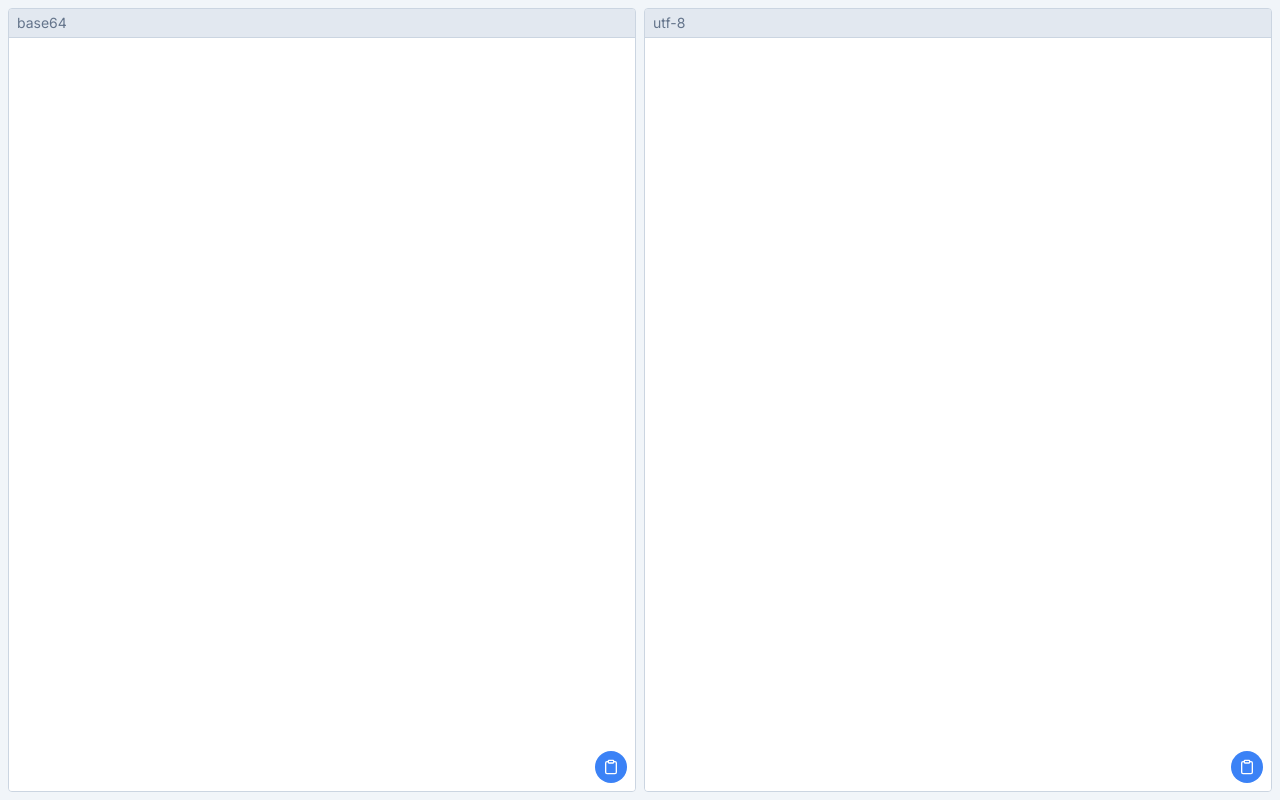
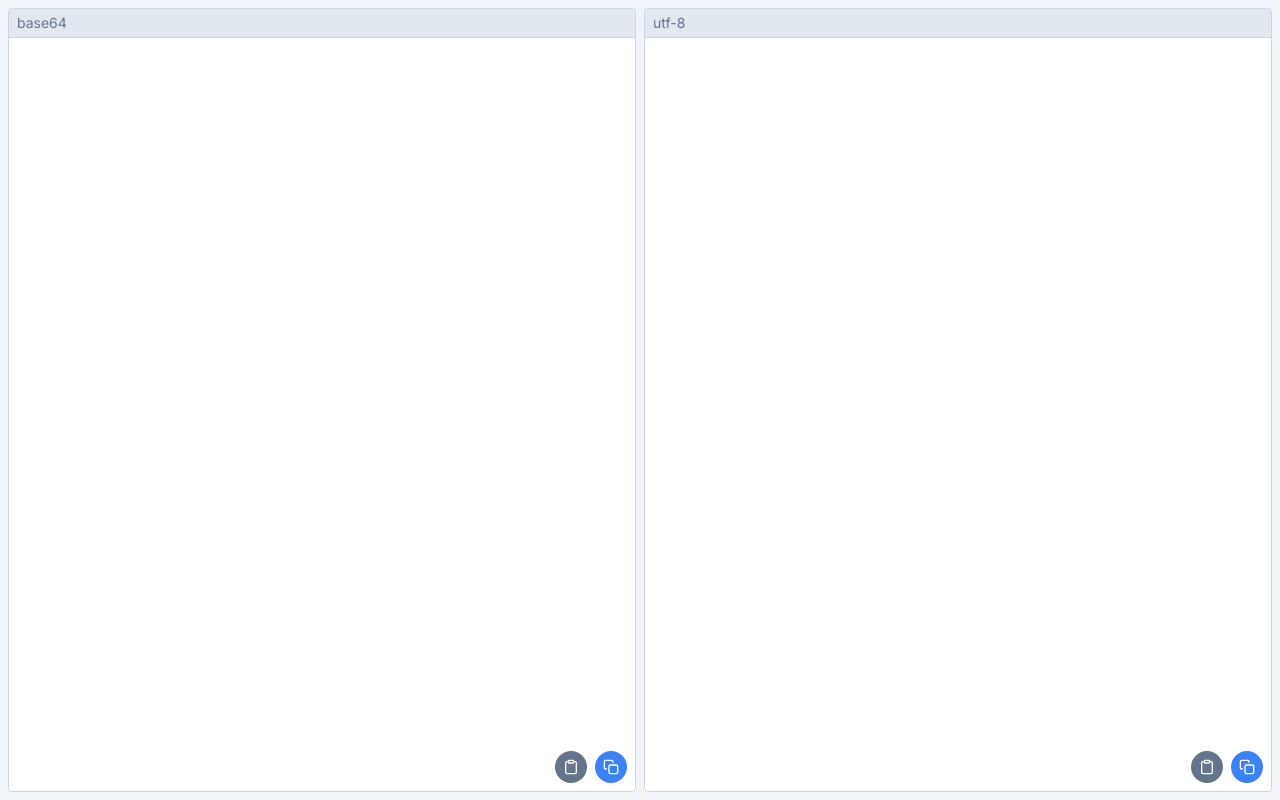
Before and after one commit to mamunonweb/base64, a website built with Vite: page index.html in a window 1280 px wide. Built offline with nearby package versions, Linux system fonts and the light colour scheme.

Commit message:
Add text paste

```diff
--- a/index.html
+++ b/index.html
@@ -56,19 +56,18 @@
           spellcheck="false"
           class="flex-grow p-2 pb-12 resize-none focus:outline-none"
         ></textarea>
+        <div class="absolute bottom-2 right-2 flex space-x-2">
           <button
-          id="base64Copy"
-          title="Copy base64"
+            id="base64Past"
+            title="Past base64"
             class="
-            absolute
-            bottom-2
-            right-2
-            bg-primary-500
+              bg-gray-500
               text-white
               p-2
               rounded-full
+              transition
               focus:outline-none
-            active:bg-primary-400
+              active:bg-gray-400
             "
           >
             <svg
@@ -88,6 +87,35 @@
               <rect x="8" y="2" width="8" height="4" rx="1" ry="1"></rect>
             </svg>
           </button>
+          <button
+            id="base64Copy"
+            title="Copy base64"
+            class="
+              bg-primary-500
+              text-white
+              p-2
+              rounded-full
+              transition
+              focus:outline-none
+              active:bg-primary-400
+            "
+          >
+            <svg
+              xmlns="http://www.w3.org/2000/svg"
+              width="16"
+              height="16"
+              viewBox="0 0 24 24"
+              fill="none"
+              stroke="currentColor"
+              stroke-width="2"
+              stroke-linecap="round"
+              stroke-linejoin="round"
+            >
+              <rect x="9" y="9" width="13" height="13" rx="2" ry="2"></rect>
+              <path d="M5 15H4a2 2 0 0 1-2-2V4a2 2 0 0 1 2-2h9a2 2 0 0 1 2 2v1"></path>
+            </svg>
+          </button>
+        </div>
       </div>
       <div
         class="
@@ -130,19 +158,18 @@
           spellcheck="false"
           class="flex-grow p-2 pb-12 resize-none focus:outline-none"
         ></textarea>
+        <div class="absolute bottom-2 right-2 flex space-x-2">
           <button
-          id="utf8Copy"
-          title="Copy utf-8"
+            id="utf8Past"
+            title="Past utf-8"
             class="
-            absolute
-            bottom-2
-            right-2
-            bg-primary-500
+              bg-gray-500
               text-white
               p-2
               rounded-full
+              transition
               focus:outline-none
-            active:bg-primary-400
+              active:bg-gray-400
             "
           >
             <svg
@@ -162,6 +189,35 @@
               <rect x="8" y="2" width="8" height="4" rx="1" ry="1"></rect>
             </svg>
           </button>
+          <button
+            id="utf8Copy"
+            title="Copy utf-8"
+            class="
+              bg-primary-500
+              text-white
+              p-2
+              rounded-full
+              transition
+              focus:outline-none
+              active:bg-primary-400
+            "
+          >
+            <svg
+              xmlns="http://www.w3.org/2000/svg"
+              width="16"
+              height="16"
+              viewBox="0 0 24 24"
+              fill="none"
+              stroke="currentColor"
+              stroke-width="2"
+              stroke-linecap="round"
+              stroke-linejoin="round"
+            >
+              <rect x="9" y="9" width="13" height="13" rx="2" ry="2"></rect>
+              <path d="M5 15H4a2 2 0 0 1-2-2V4a2 2 0 0 1 2-2h9a2 2 0 0 1 2 2v1"></path>
+            </svg>
+          </button>
+        </div>
       </div>
     </section>
     <script type="module" src="/main.js"></script>
--- a/main.js
+++ b/main.js
@@ -1,6 +1,44 @@
 import './style.css'
 
-base64Text.oninput = function () {
+base64Text.oninput = handleBase64
+
+utf8Text.oninput = handleUtf8
+
+base64Copy.onclick = function () {
+  navigator.clipboard.writeText(base64Text.value)
+}
+
+utf8Copy.onclick = function () {
+  navigator.clipboard.writeText(utf8Text.value)
+}
+
+base64Past.onclick = function () {
+  navigator.clipboard.writeText(base64Text.value)
+}
+
+base64Past.onclick = async function () {
+  const text = await navigator.clipboard.readText()
+  base64Text.value = text
+  handleBase64()
+}
+
+utf8Past.onclick = async function () {
+  const text = await navigator.clipboard.readText()
+  utf8Text.value = text
+  handleUtf8()
+}
+
+function show(element, display = 'block') {
+  element.classList.add(display)
+  element.classList.remove('hidden')
+}
+
+function hide(element, display = 'block') {
+  element.classList.remove(display)
+  element.classList.add('hidden')
+}
+
+function handleBase64() {
   hide(utf8Error, 'inline-block')
   hide(base64Error, 'inline-block')
   try {
@@ -12,7 +50,7 @@ base64Text.oninput = function () {
   }
 }
 
-utf8Text.oninput = function () {
+function handleUtf8() {
   hide(base64Error, 'inline-block')
   hide(utf8Error, 'inline-block')
   try {
@@ -23,21 +61,3 @@ utf8Text.oninput = function () {
     show(base64Error, 'inline-block')
   }
 }
-
-base64Copy.onclick = function () {
-  navigator.clipboard.writeText(base64Text.value)
-}
-
-utf8Copy.onclick = function () {
-  navigator.clipboard.writeText(utf8Text.value)
-}
-
-function show(element, display = 'block') {
-  element.classList.add(display)
-  element.classList.remove('hidden')
-}
-
-function hide(element, display = 'block') {
-  element.classList.remove(display)
-  element.classList.add('hidden')
-}
```
Lines whose indentation alone changed are shown as unchanged.
